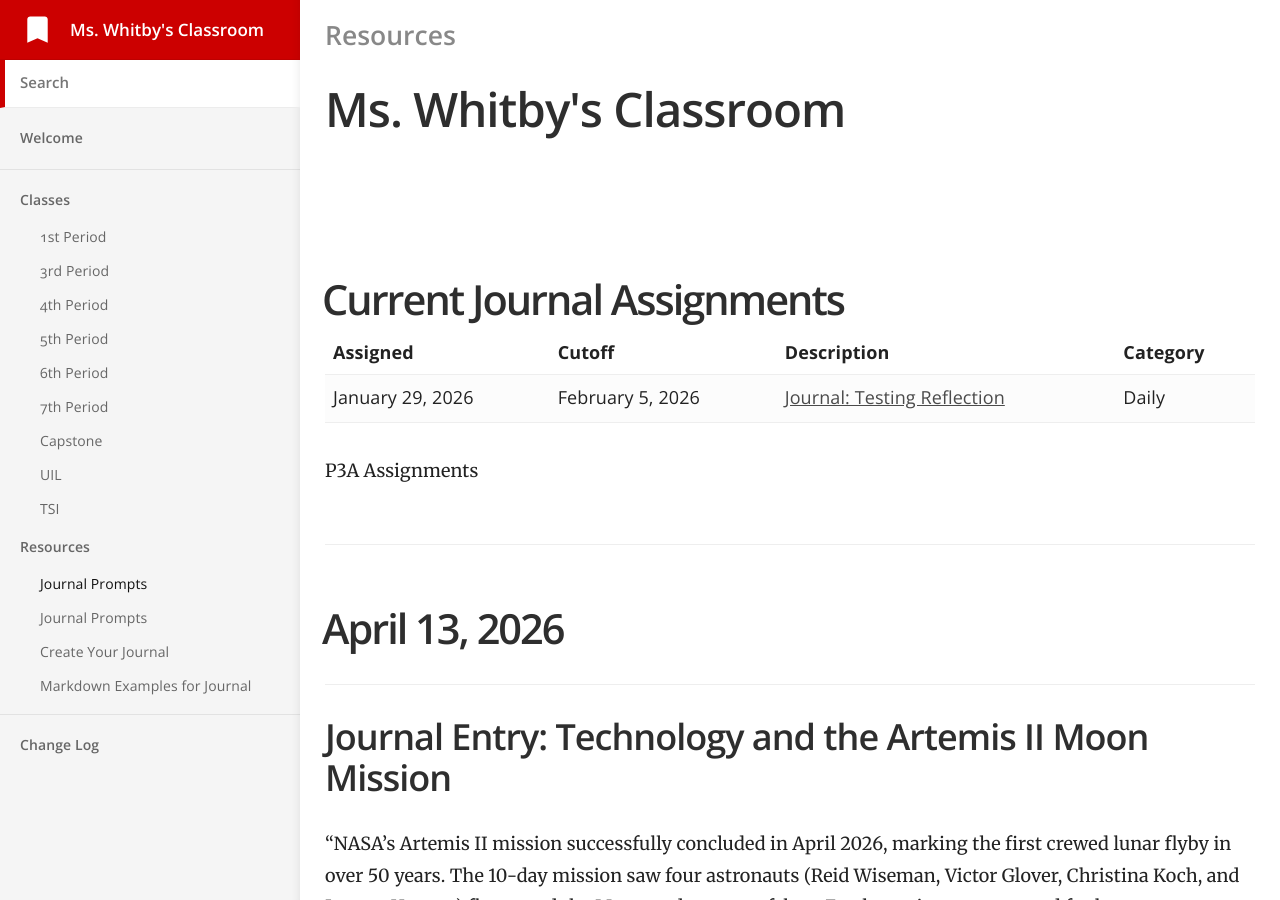
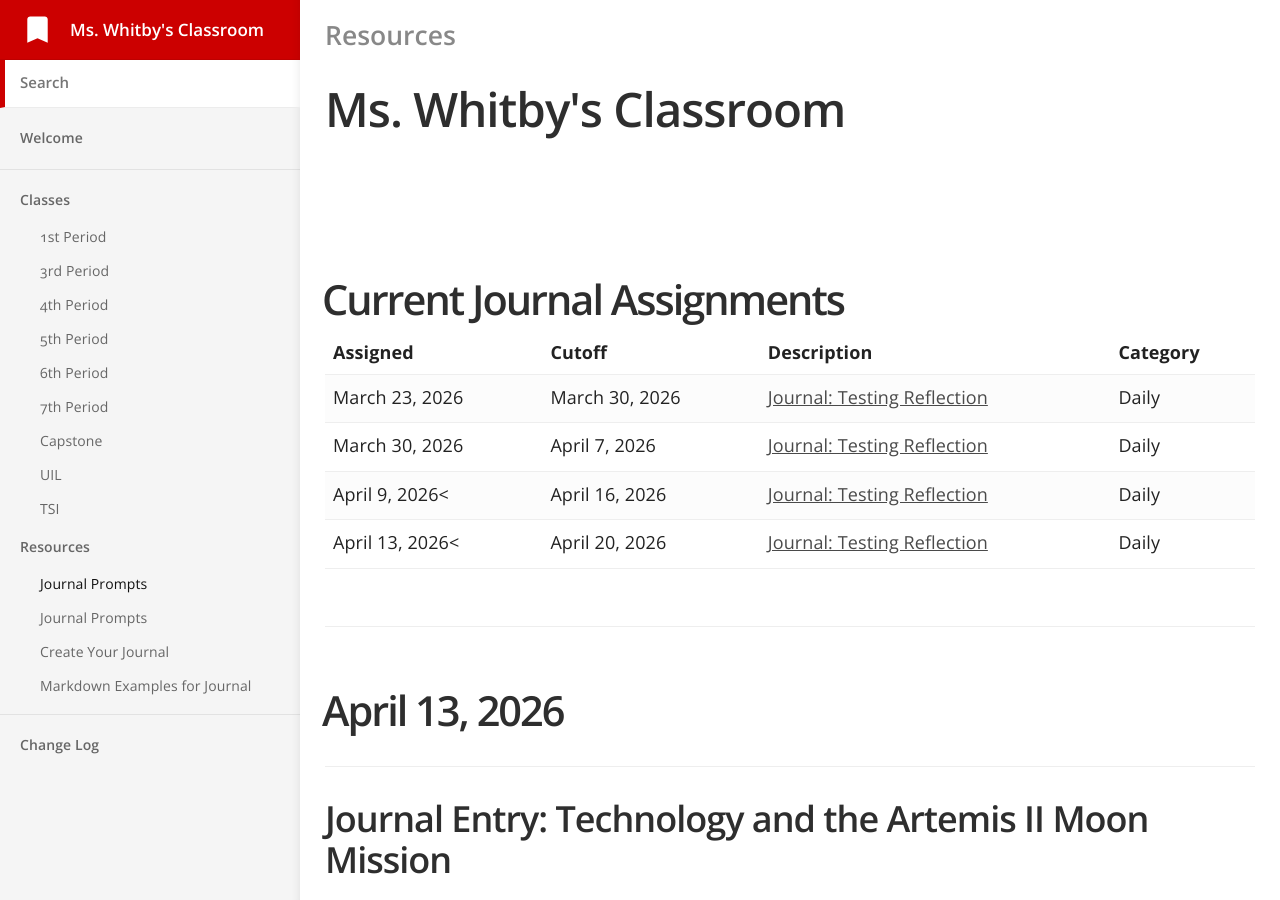
Before and after one commit to mswhitby/classroom, a Jekyll site: the page built from _docs/resources/journal.md, in a window 1280 px wide and 900 px high. Built offline with Jekyll 4.4.1, drawn with Linux system fonts in a browser that asks for light colours.

Commit message:
Updated journal

```diff
--- a/_docs/resources/journal.md
+++ b/_docs/resources/journal.md
@@ -14,48 +14,32 @@ order: 1
     <th align="center">Category</th>
   </tr>
   <tr>
-    <td align="left">January 29, 2026</td>
-    <td align="left">February 5, 2026</td>
-    <td align="left"><a href="https://github.com/mswhitby/classroom/blob/main/_docs/resources/journal.md#january-29-2026">Journal: Testing Reflection</a></td>
-    <td align="left">Daily</td>
-    </tr>
-</table>
-
-<details>
-<summary>P3A Assignments</summary>
-
-
-<table>
-  <tr>
-    <th align="center">Assigned</th>
-    <th align="center">Cutoff</th>
-    <th align="center">Description</th>
-    <th align="center">Category</th>
-  </tr>
-
-  <tr>
-    <td align="left">January 6, 2026</td>
-    <td align="left">January 16, 2026</td>
-    <td align="left"><a href="https://github.com/mswhitby/classroom/blob/main/_docs/resources/journal.md#january-6-2026">Journal - Welcome Back</a></td>
+    <td align="left">March 23, 2026</td>
+    <td align="left">March 30, 2026</td>
+    <td align="left"><a href="https://github.com/mswhitby/classroom/blob/main/_docs/resources/journal.md#march-23-2026">Journal: Testing Reflection</a></td>
     <td align="left">Daily</td>
   </tr>
-
   <tr>
-    <td align="left">January 12, 2026</td>
-    <td align="left">January 16, 2026</td>
-    <td align="left"><a href="https://github.com/mswhitby/classroom/blob/main/_docs/resources/journal.md#january-12-2026">Journal - Developing Safe Spaces Online</a></td>
+    <td align="left">March 30, 2026</td>
+    <td align="left">April 7, 2026</td>
+    <td align="left"><a href="https://github.com/mswhitby/classroom/blob/main/_docs/resources/journal.md#march-30-2026">Journal: Testing Reflection</a></td>
     <td align="left">Daily</td>
   </tr>
-
   <tr>
-    <td align="left">January 20, 2026</td>
-    <td align="left">January 26, 2026</td>
-    <td align="left"><a href="https://github.com/mswhitby/classroom/blob/main/_docs/resources/journal.md#january-20-2026">Journal: Technology & Justice</a></td>
+    <td align="left">April 9, 2026<</td>
+    <td align="left">April 16, 2026</td>
+    <td align="left"><a href="https://github.com/mswhitby/classroom/blob/main/_docs/resources/journal.md#march-30-2026">Journal: Testing Reflection</a></td>
+    <td align="left">Daily</td>
+  </tr>
+  <tr>
+    <td align="left">April 13, 2026<</td>
+    <td align="left">April 20, 2026</td>
+    <td align="left"><a href="https://github.com/mswhitby/classroom/blob/main/_docs/resources/journal.md#march-30-2026">Journal: Testing Reflection</a></td>
     <td align="left">Daily</td>
   </tr>
 
 </table>
-</details>
+
 
 ****
 
```
